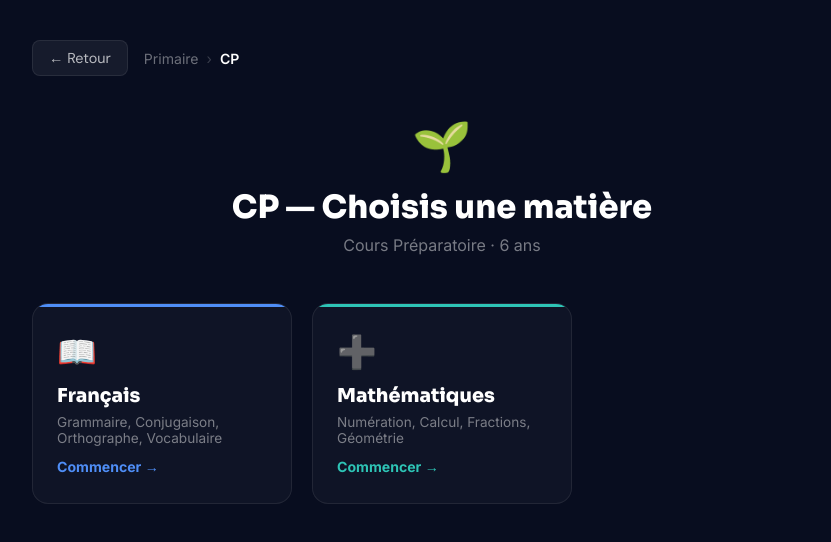
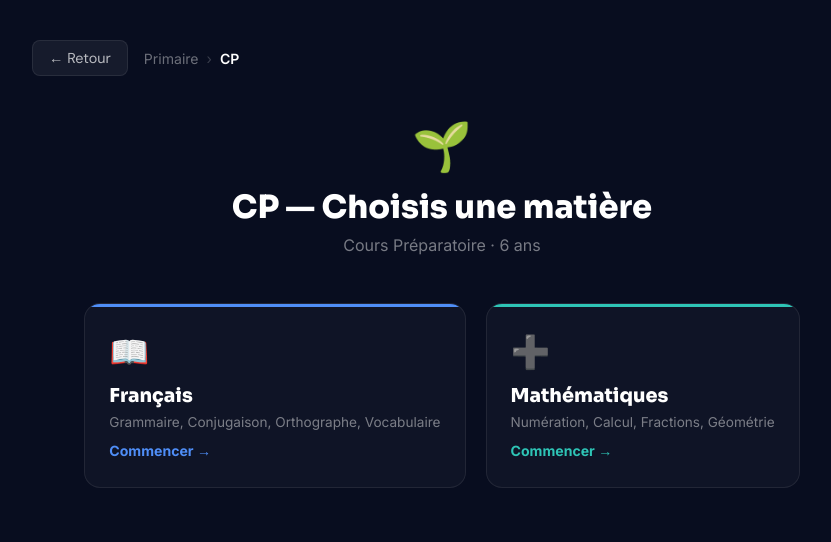
Before and after one commit to Ced62800/ScolaFree, a Next.js app: page /cours/primaire/cp in a window 1280 px wide. Shown: the top 542 px of the page, without its empty margins (198-1029 px from the left). Built offline with nearby package versions, Linux system fonts and the light colour scheme.

Commit message:
Centrage encarts CP - 2 matières

```diff
--- a/app/cours/primaire/cp/page.tsx
+++ b/app/cours/primaire/cp/page.tsx
@@ -42,7 +42,14 @@ export default function CPPage() {
         <h1 className="cours-hero-title">CP — Choisis une matière</h1>
         <p className="cours-hero-desc">Cours Préparatoire · 6 ans</p>
       </div>
-      <div className="themes-grid">
+      <div
+        style={{
+          display: "flex",
+          gap: "20px",
+          justifyContent: "center",
+          flexWrap: "wrap",
+        }}
+      >
         {matieres.map((m) => (
           <div
             key={m.id}
--- a/app/globals.css
+++ b/app/globals.css
@@ -1143,8 +1143,9 @@ body:has(.admin-page) footer {
 /* Grille des thèmes */
 .themes-grid {
   display: grid;
-  grid-template-columns: repeat(auto-fill, minmax(200px, 1fr));
+  grid-template-columns: repeat(auto-fill, minmax(200px, 320px));
   gap: 20px;
+  justify-content: center;
 }
 
 .theme-card {
```
